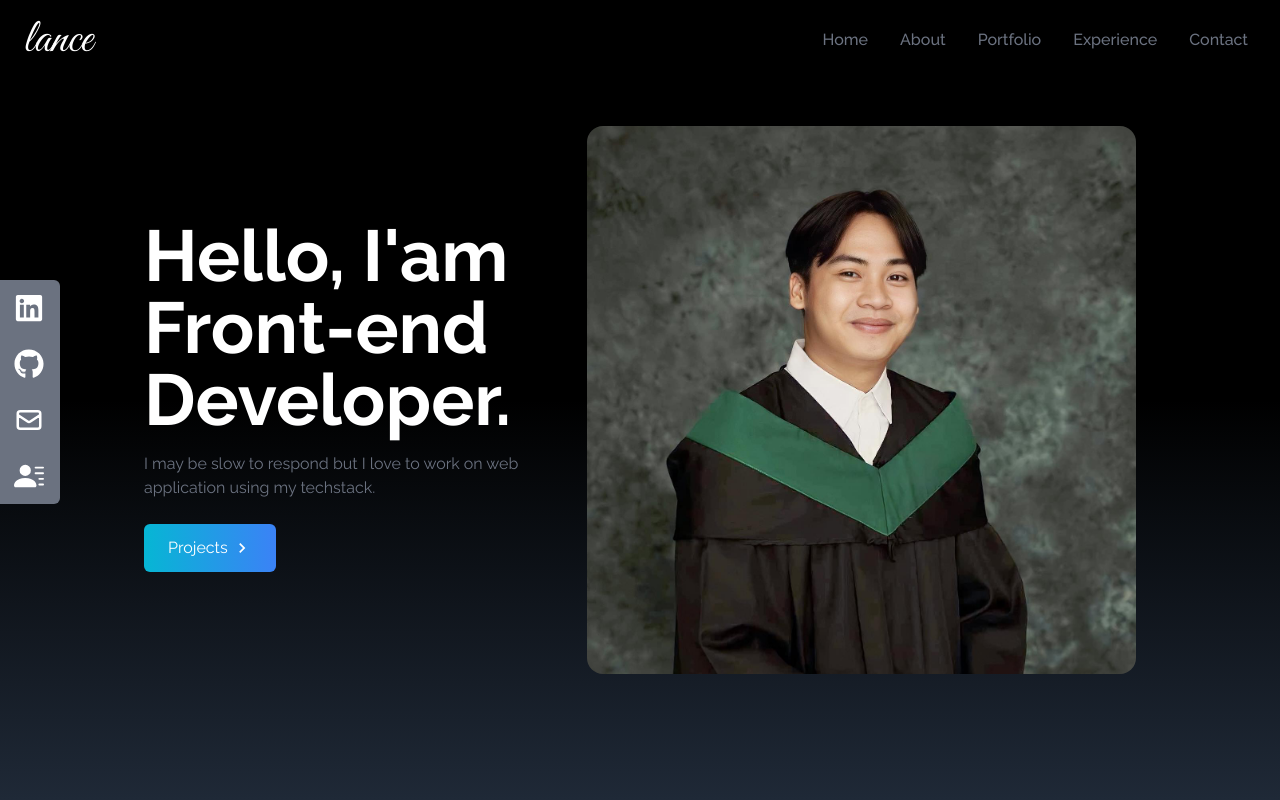
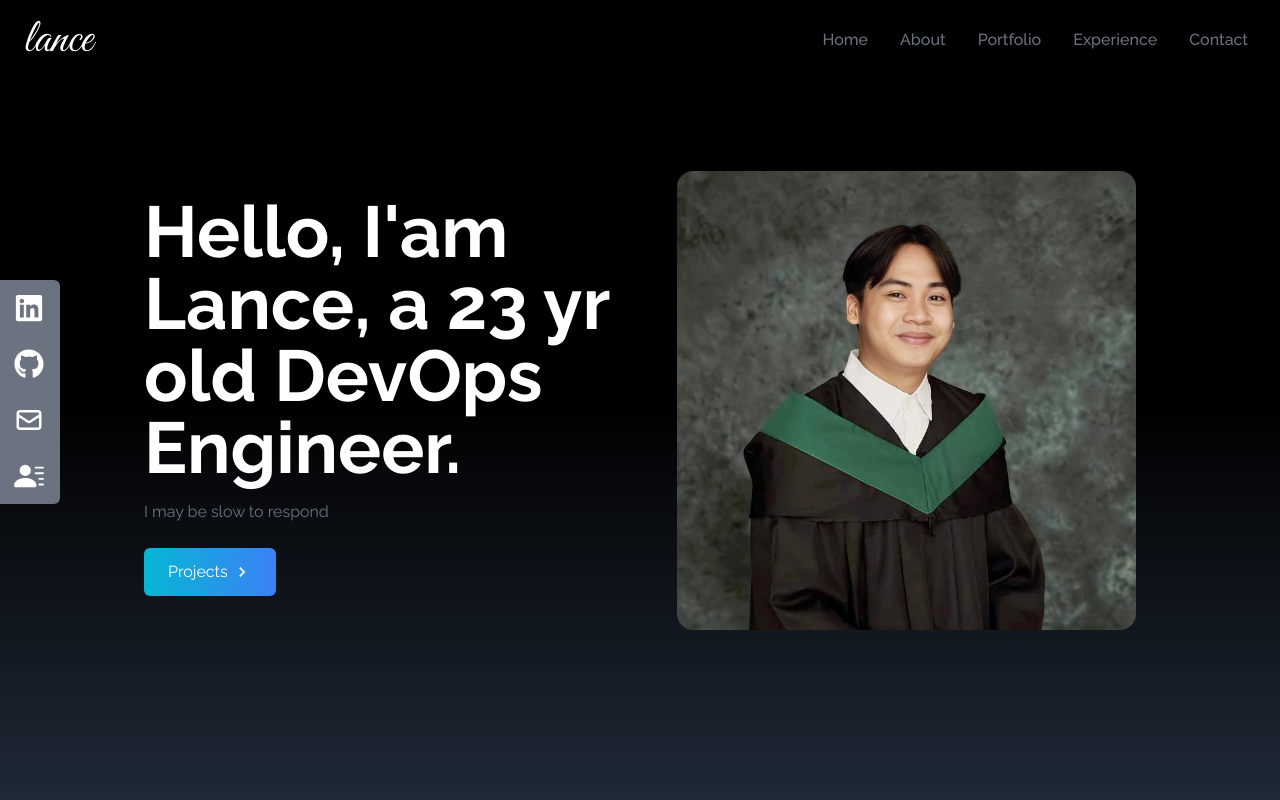
Before and after one commit to lnxe-bit/L, a React (Create React App) app: page / in a window 1280 px wide. Shown: the top 800 px of the page. Built offline with nearby package versions, Linux system fonts and the light colour scheme.

Commit message:
Update homepage

```diff
--- a/src/components/Home.jsx
+++ b/src/components/Home.jsx
@@ -11,11 +11,10 @@ const Home = () => {
       <div className="max-w-screen-lg mx-auto flex flex-col items-center justify-center h-full px-4 md:flex-row">
         <div className="flex flex-col justify-center h-full">
           <h2 className="text-4xl sm:text-7xl font-bold text-white">
-            Hello, I'am Front-end Developer.
+            Hello, I'am Lance, a 23 yr old DevOps Engineer.
           </h2>
           <p className="text-gray-500 py-4 max-w-md">
-            I may be slow to respond but I love to work on web application using
-            my techstack.
+            I may be slow to respond
           </p>
           <div>
             <Link to="portfolio" smooth duration={500} className="group text-white w-fit px-6 py-3 my-2 flex items-center rounded-md bg-gradient-to-r from-cyan-500 to-blue-500 cursor-pointer">
```
